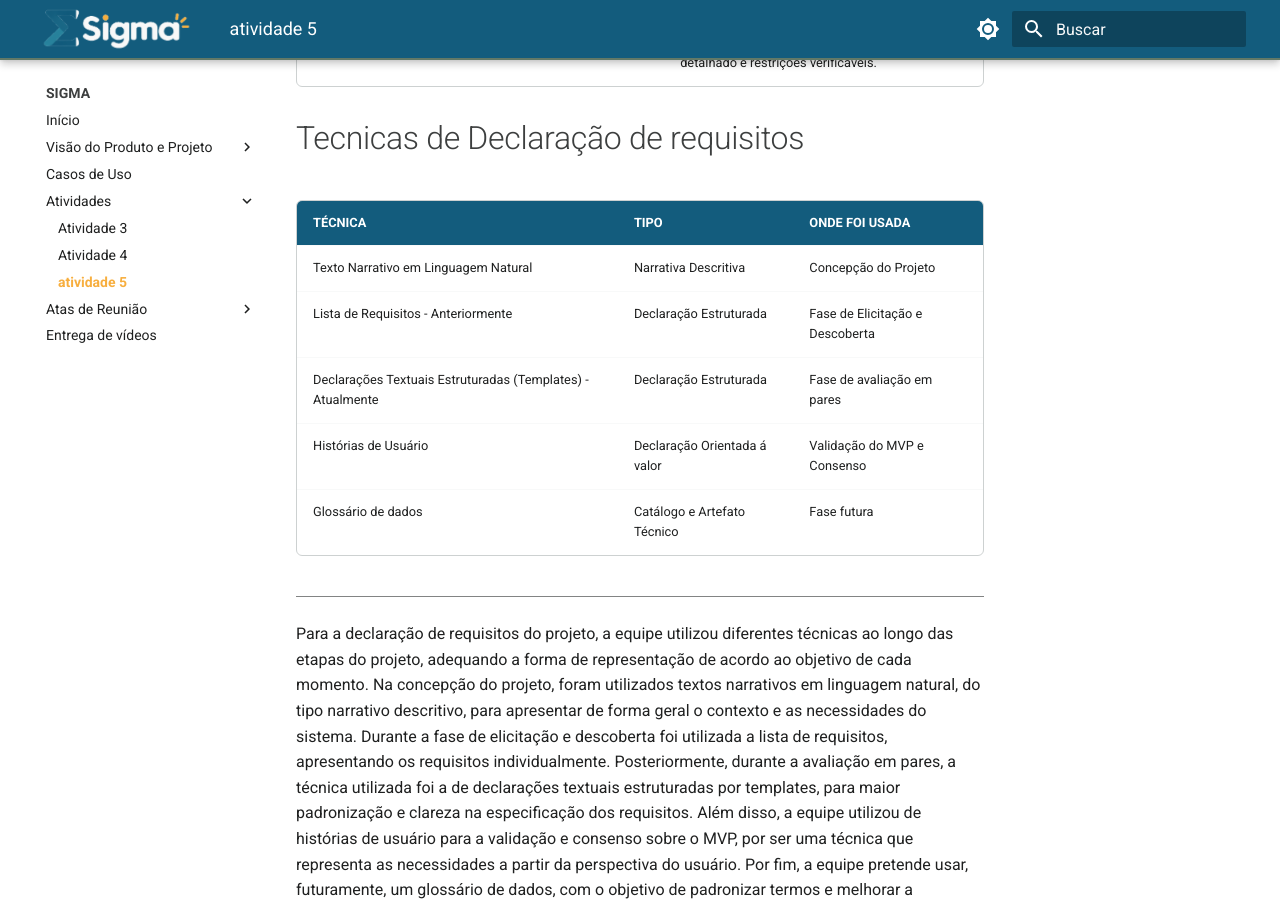
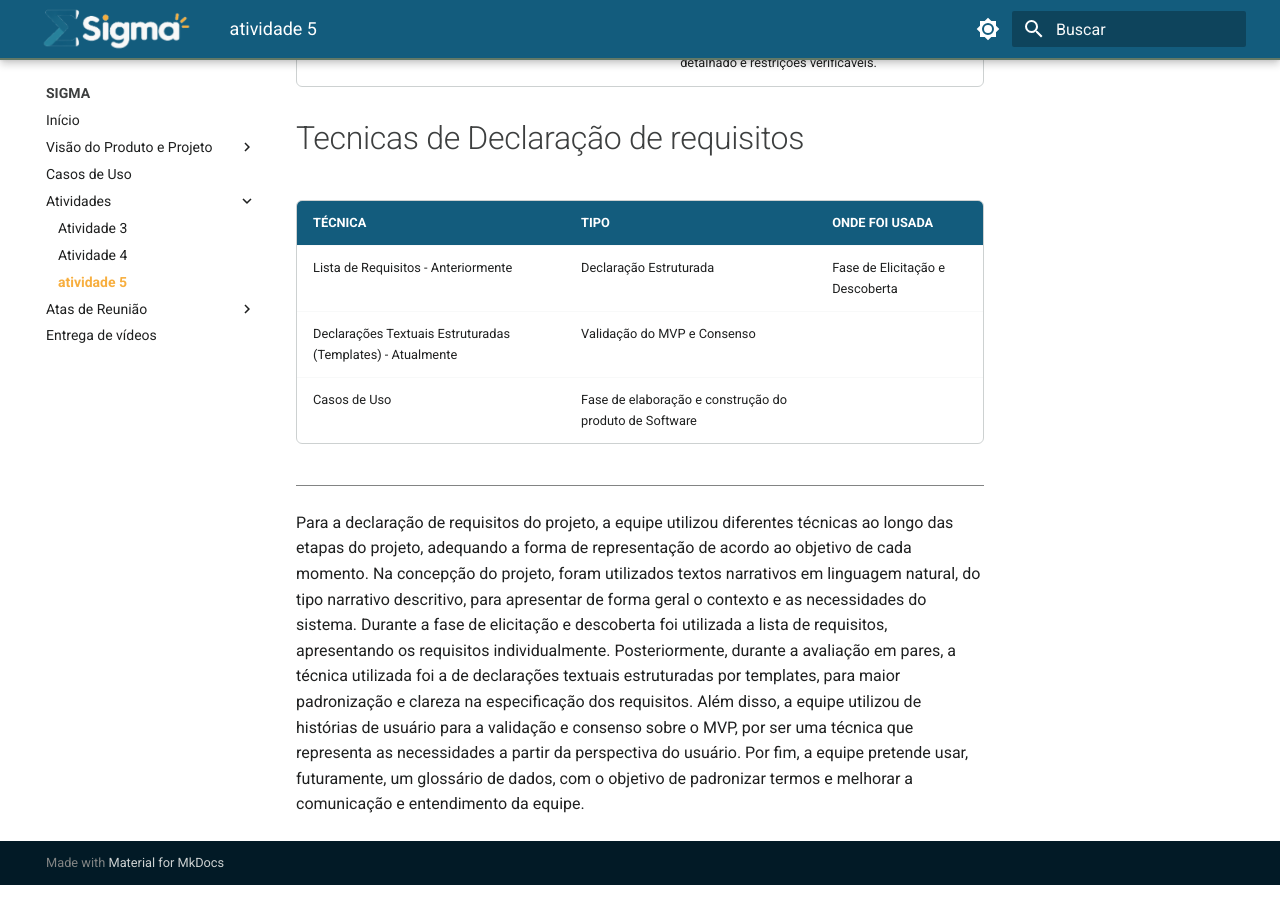
Before and after one commit to mdsreq-fga-unb/REQ-2026.2-T01-Sigma, an MkDocs documentation site: the page built from docs/atividades/atividade_5.md, in a window 1280 px wide and 900 px high, scrolled down 3478 px. Built offline with MkDocs 1.6.1 and Material for MkDocs 9.7.7, drawn with Linux system fonts in a browser that asks for light colours.

Commit message:
docs: atualiza tecnicas de declaracao na atividade 5

```diff
--- a/docs/atividades/atividade_5.md
+++ b/docs/atividades/atividade_5.md
@@ -41,11 +41,10 @@
 
 |TÉCNICA|TIPO|ONDE FOI USADA|
 |---|---|---|
-|Texto Narrativo em Linguagem Natural|Narrativa Descritiva|Concepção do Projeto|
-|Lista de Requisitos - Anteriormente|Declaração Estruturada|Fase de Elicitação e Descoberta|
-|Declarações Textuais Estruturadas (Templates) - Atualmente|Declaração Estruturada|Fase de avaliação em pares|
-|Histórias de Usuário|Declaração Orientada á valor| Validação do MVP e Consenso|
-|Glossário de dados|Catálogo e Artefato Técnico|Fase futura|
+|Lista de Requisitos - Anteriormente|Declaração Estruturada| Fase de Elicitação e Descoberta |
+|Declarações Textuais Estruturadas (Templates) - Atualmente| Validação do MVP e Consenso |
+|Casos de Uso| Fase de elaboração e construção do produto de Software |
+
 
 ---
 
```
